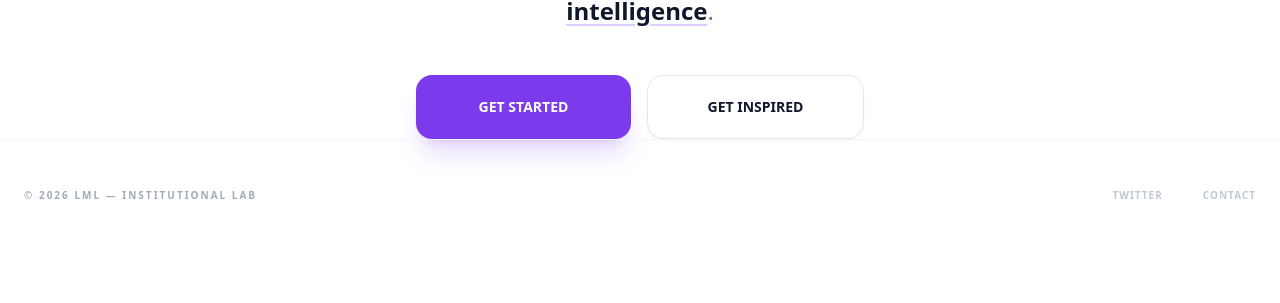
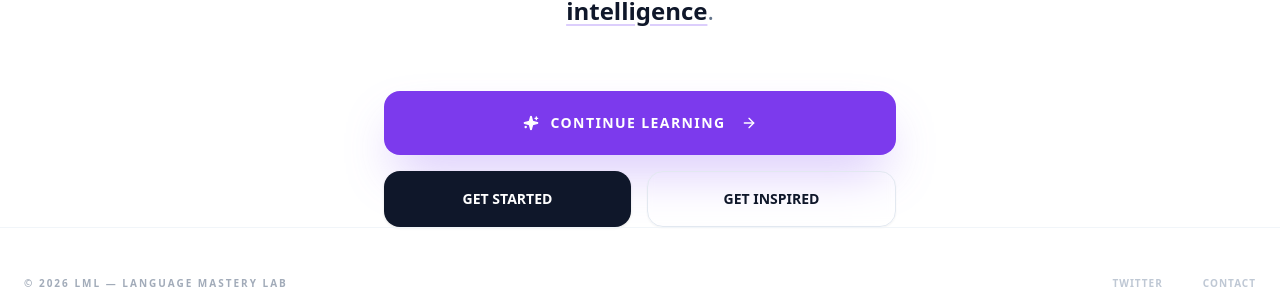
Before and after one commit to creatif-sam/l-mastery-lab, a Next.js app: page / in a window 1280 px wide. Shown: the part 649-952 px from the top of the page. Before the commit the page ends 900 px from the top, so only its background shows below. Built offline with nearby package versions, Linux system fonts and the light colour scheme; no server answers.

Commit message:
all pages done1

```diff
--- a/app/page.tsx
+++ b/app/page.tsx
@@ -3,7 +3,7 @@
 import { useState, useEffect } from "react";
 import Link from "next/link";
 import { Button } from "@/components/ui/button";
-import { UserCircle } from "lucide-react";
+import { UserCircle, Sparkles, ArrowRight } from "lucide-react"; // Added icons
 import { ThemeSwitcher } from "@/components/theme-switcher";
 
 export default function HomePage() {
@@ -38,10 +38,8 @@ export default function HomePage() {
 
   return (
     <div className="min-h-screen bg-white dark:bg-black text-slate-900 dark:text-white transition-colors duration-300 font-sans antialiased flex flex-col">
-      {/* Dynamic Background Glow */}
       <div className="fixed inset-0 bg-[radial-gradient(circle_at_50%_0%,rgba(139,92,246,0.08),transparent_50%)] dark:bg-[radial-gradient(circle_at_50%_20%,#1e1b4b,transparent_50%)] dark:opacity-20 pointer-events-none" />
 
-      {/* Navigation */}
       <nav className="relative z-50 w-full border-b border-slate-200 dark:border-white/5 bg-white/60 dark:bg-black/60 backdrop-blur-xl px-6 py-3">
         <div className="max-w-7xl mx-auto flex justify-between items-center">
           <Link href="/" className="group flex items-center gap-2">
@@ -65,13 +63,9 @@ export default function HomePage() {
         </div>
       </nav>
 
-      {/* Main Content Area */}
       <main className="relative flex-grow flex flex-col items-center justify-start px-6 pt-12 md:pt-20 lg:pt-24">
-
-        {/* Hero Section */}
         <section className="w-full max-w-7xl mx-auto flex flex-col items-center text-center gap-6 md:gap-8">
 
-          {/* Badge */}
           <div className="inline-flex items-center gap-2 px-4 py-1.5 rounded-full bg-violet-500/10 border border-violet-500/20 mb-2">
             <span className="relative flex h-2 w-2">
               <span className="animate-ping absolute inline-flex h-full w-full rounded-full bg-violet-400 opacity-75"></span>
@@ -82,7 +76,6 @@ export default function HomePage() {
             </span>
           </div>
 
-          {/* Main Headline */}
           <div className="space-y-4 md:space-y-6">
             <h1 className="text-6xl md:text-8xl lg:text-[110px] font-black leading-[0.9] tracking-tighter">
               Master <br />
@@ -99,33 +92,46 @@ export default function HomePage() {
             </p>
           </div>
 
-          {/* CTA Buttons */}
-         <div className="flex flex-col sm:flex-row gap-4 justify-center w-full max-w-xs md:max-w-md mt-4">
+          {/* 🚀 UPDATED CTA AREA */}
+          <div className="flex flex-col gap-4 items-center w-full max-w-lg mt-8">
             <Button
               asChild
               size="lg"
-    className="bg-violet-600 hover:bg-violet-700 text-white font-bold h-14 md:h-16 px-10 rounded-2xl transition-all shadow-xl shadow-violet-500/20 active:scale-95 flex-1"
+              className="w-full bg-violet-600 hover:bg-violet-700 text-white font-black h-16 px-10 rounded-2xl transition-all shadow-2xl shadow-violet-500/40 active:scale-[0.98] flex items-center justify-center gap-3 text-sm tracking-widest"
+            >
+              <Link href="/protected/student-board">
+                <Sparkles className="w-5 h-5 fill-white" />
+                CONTINUE LEARNING
+                <ArrowRight className="w-4 h-4 ml-1" />
+              </Link>
+            </Button>
+
+            <div className="flex flex-col sm:flex-row gap-4 w-full">
+              <Button
+                asChild
+                size="lg"
+                className="bg-slate-900 dark:bg-white text-white dark:text-black font-bold h-14 px-8 rounded-2xl transition-all active:scale-95 flex-1"
               >
                 <Link href="/auth/sign-up">GET STARTED</Link>
               </Button>
 
               <Button
-    asChild // Added missing asChild here
+                asChild
                 variant="outline"
                 size="lg"
-    className="border-slate-200 dark:border-white/10 bg-transparent hover:bg-slate-50 dark:hover:bg-white/5 h-14 md:h-16 px-10 rounded-2xl font-bold backdrop-blur-sm transition-all flex-1"
+                className="border-slate-200 dark:border-white/10 bg-transparent hover:bg-slate-50 dark:hover:bg-white/5 h-14 px-8 rounded-2xl font-bold backdrop-blur-sm transition-all flex-1"
               >
                 <Link href="/learn-more">GET INSPIRED</Link>
               </Button>
             </div>
+          </div>
         </section>
       </main>
 
-      {/* Footer */}
       <footer className="relative z-10 border-t border-slate-100 dark:border-white/5 py-8 md:py-12 mt-auto">
         <div className="max-w-7xl mx-auto px-6 flex flex-col md:flex-row justify-between items-center gap-6 opacity-60">
           <p className="text-slate-500 text-[10px] tracking-[0.2em] uppercase font-bold">
-            © 2026 LML — Institutional Lab
+            © 2026 LML — Language Mastery Lab
           </p>
           <div className="flex gap-10 text-[10px] font-black tracking-widest text-slate-400 uppercase">
             <Link href="#" className="hover:text-violet-600 dark:hover:text-white transition-colors">Twitter</Link>
```
Lines whose indentation alone changed are shown as unchanged.
